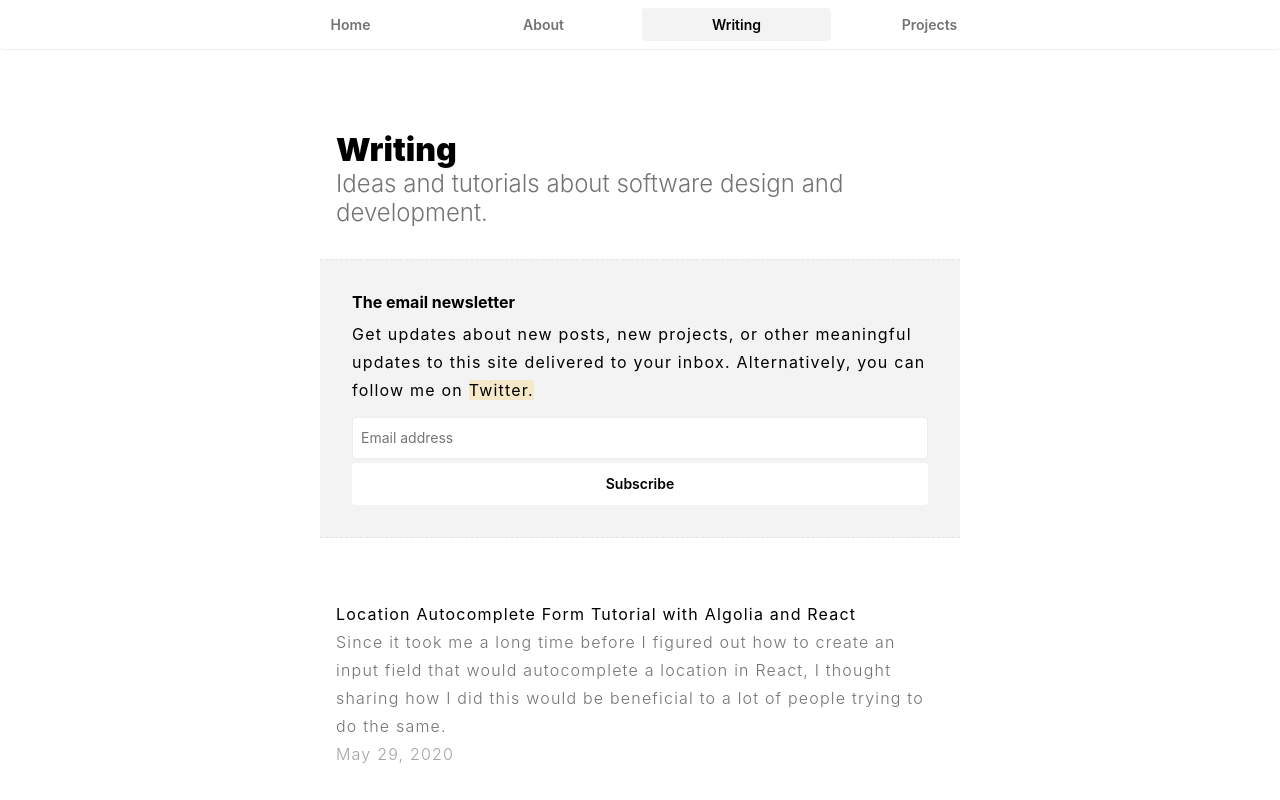
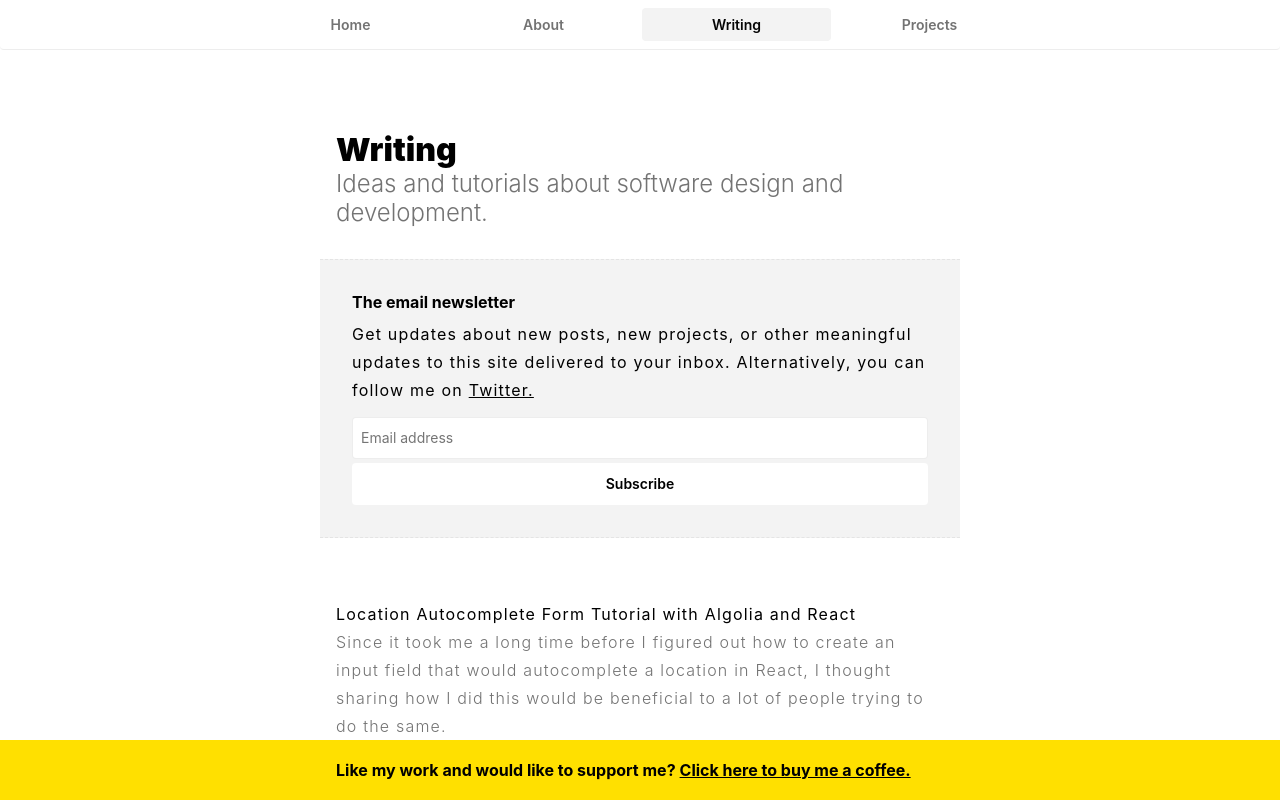
Before and after one commit to SanderVreeken/next-portfolio-typescript, a Next.js app: page /writing in a window 1280 px wide. Shown: the top 800 px of the page. Built offline with nearby package versions, Linux system fonts and the light colour scheme; a web font is replaced by a local one.

Commit message:
Added a banner to link to my BMAC page.

```diff
--- /dev/null
+++ b/components/Banner.tsx
@@ -0,0 +1,15 @@
+import Anchor from './Anchor'
+import styles from '../styles/Banner.module.scss'
+
+export default function Banner() {
+    return (
+        <div className={styles.banner}>
+            <span>
+                <p>Like my work and would like to support me?</p>
+                <Anchor href='https://www.buymeacoffee.com/sandervreeken'>
+                    <p>Click here to buy me a coffee.</p>
+                </Anchor>
+            </span>
+        </div>
+    )
+}
--- a/pages/projects.tsx
+++ b/pages/projects.tsx
@@ -1,4 +1,5 @@
 import Head from 'next/head'
+import Banner from '../components/Banner'
 import Header from '../components/Header'
 import Item from '../components/Item'
 import Subscribe from '../components/Subscribe'
@@ -26,6 +27,7 @@ export default function Projects() {
                 <Item item={project} key={index} />
             ))}
         </span>
+        <Banner />
       </main>
     </div>
   )
--- a/pages/writing.tsx
+++ b/pages/writing.tsx
@@ -1,4 +1,5 @@
 import Head from 'next/head'
+import Banner from '../components/Banner'
 import Header from '../components/Header'
 import Item from '../components/Item'
 import Subscribe from '../components/Subscribe'
@@ -26,6 +27,7 @@ export default function Writing() {
                     <Item item={article} key={index} />
                 ))}
             </span>
+            <Banner />
         </main>
     </div>
   )
--- /dev/null
+++ b/styles/Banner.module.scss
@@ -0,0 +1,39 @@
+.banner {
+  background-color: #ffe000;
+  bottom: 0;
+  display: flex;
+  justify-content: center;
+  padding: 1rem;
+  position: fixed;
+  width: 100%;
+
+  a {
+    white-space: nowrap;
+    margin-left: 4px;
+
+    p {
+      text-decoration: underline;
+    }
+  }
+
+  p {
+    font-weight: bold;
+    letter-spacing: 0;
+  }
+
+  span {
+    display: flex;
+    max-width: 640px;
+    padding: 0 16px;
+    width: 100%;
+  }
+}
+
+@media screen and (max-width: 640px) {
+  .banner {
+    span {
+      align-items: center;
+      flex-direction: column;
+    }
+  }
+}
--- a/styles/Projects.module.scss
+++ b/styles/Projects.module.scss
@@ -2,6 +2,7 @@
   align-items: center;
   display: flex;
   flex-direction: column;
+  padding-bottom: 60px;
 
   h1 {
     font-weight: 900;
@@ -26,3 +27,9 @@
     margin: 5rem 0 1rem;
   }
 }
+
+@media screen and (max-width: 640px) {
+  .main {
+    padding-bottom: 88px;
+  }
+}
--- a/styles/Subscribe.module.scss
+++ b/styles/Subscribe.module.scss
@@ -9,6 +9,11 @@
   max-width: 640px;
   padding: 2rem !important;
   width: 100%;
+
+  a {
+    background-color: transparent;
+    text-decoration: underline;
+  }
 
   button {
     background-color: white;
--- a/styles/Writing.module.scss
+++ b/styles/Writing.module.scss
@@ -2,6 +2,7 @@
   align-items: center;
   display: flex;
   flex-direction: column;
+  padding-bottom: 60px;
 
   h1 {
     font-weight: 900;
@@ -26,3 +27,9 @@
     margin: 5rem 0 1rem;
   }
 }
+
+@media screen and (max-width: 640px) {
+  .main {
+    padding-bottom: 88px;
+  }
+}
```
